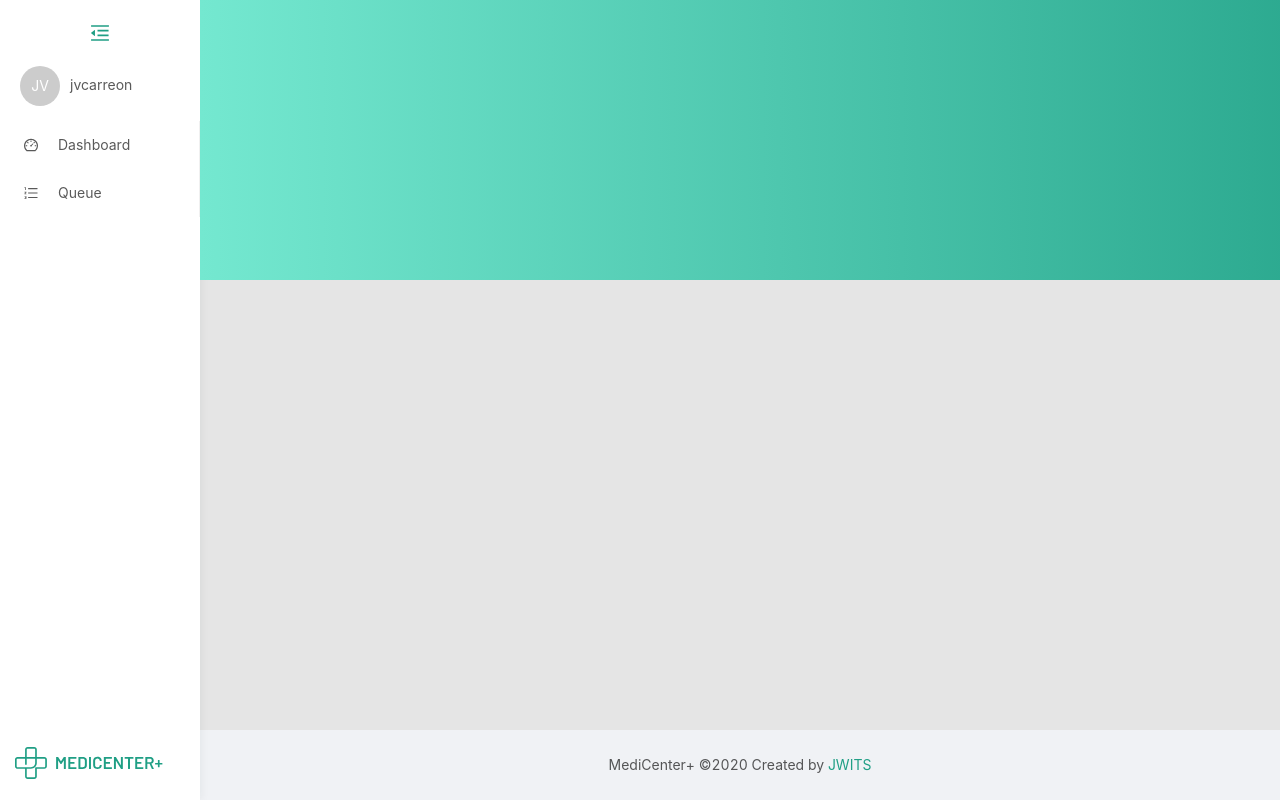
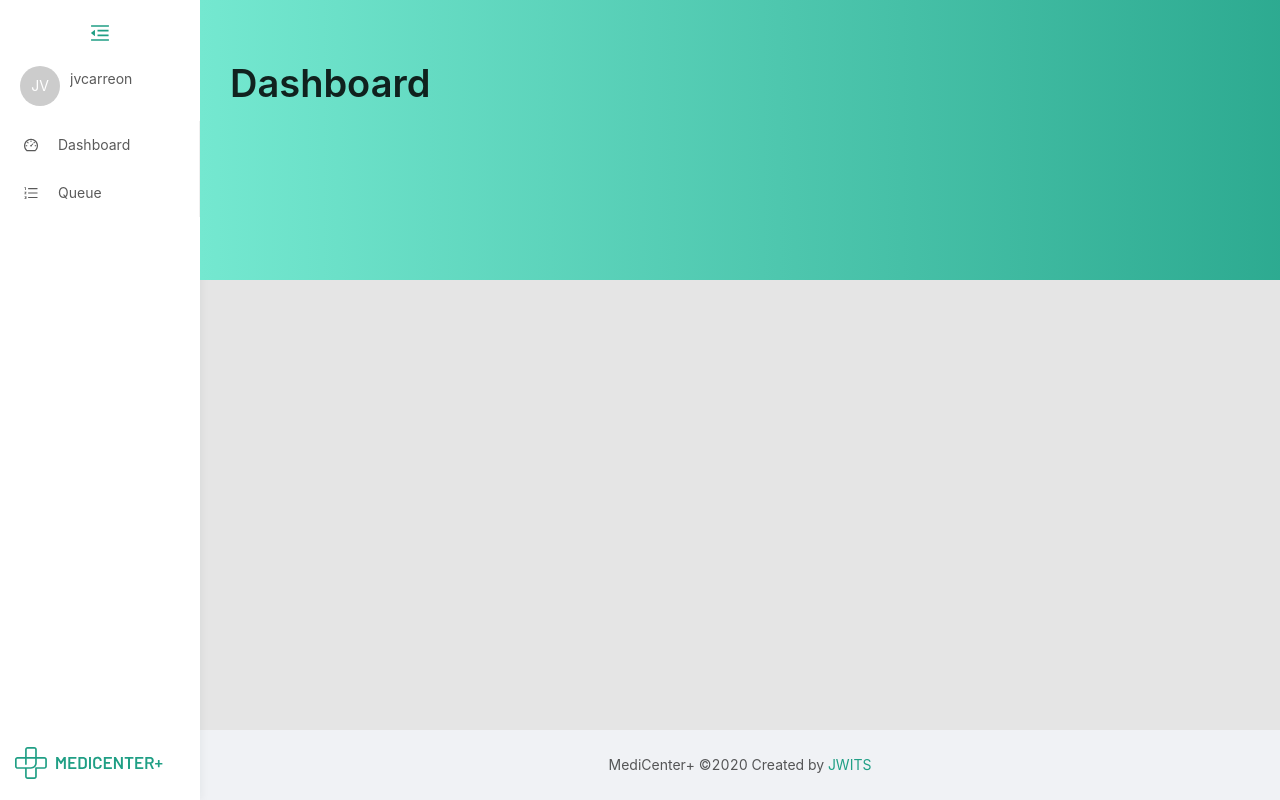
Before and after one commit to janzell/react-boilerplate, a React (Create React App) app: page /dashboard in a window 1280 px wide. Shown: the top 800 px of the page. Built offline with nearby package versions, Linux system fonts and the light colour scheme.

Commit message:
Added routing

```diff
--- a/src/layouts/main.js
+++ b/src/layouts/main.js
@@ -1,14 +1,22 @@
 import React, { useState } from "react";
-import { Avatar, Layout, Menu } from "antd";
+import { Avatar, Layout, Menu, Typography } from "antd";
 import { MenuUnfoldOutlined, MenuFoldOutlined } from "@ant-design/icons";
 import "./main.less";
 import { ReactComponent as Logo } from "../assets/logo.svg";
 import { ReactComponent as LogoSm } from "../assets/logo-sm.svg";
-import { BrowserRouter as Router } from "react-router-dom";
+import {
+  BrowserRouter as Router,
+  Switch,
+  Route,
+  Link,
+  useLocation
+} from "react-router-dom";
 import routes from "../routes";
 
-const MainLayout = props => {
-  const { children } = props;
+const BaseLayout = props => {
+  console.log(props);
+  let location = useLocation();
+  console.log(location);
   const { Sider, Content, Footer } = Layout;
   const [collapsed, setCollapsed] = useState(false);
   const toggleSideBar = () => {
@@ -16,22 +24,37 @@ const MainLayout = props => {
   };
   const renderMenuList = () => {
     return routes.info.map(route => (
-      <Menu.Item key={route.path}>
-        <route.icon></route.icon>
+      <Menu.Item key={route.key}>
+        <route.icon />
         <span>{route.title}</span>
+        <Link to={route.path} />
       </Menu.Item>
     ));
   };
 
+  const renderRoutes = () => {
+    return routes.info.map((route, index) => (
+      // You can render a <Route> in as many places
+      // as you want in your app. It will render along
+      // with any other <Route>s that also match the URL.
+      // So, a sidebar or breadcrumbs or anything else
+      // that requires you to render multiple things
+      // in multiple places at the same URL is nothing
+      // more than multiple <Route>s.
+      <Route {...route} />
+    ));
+  };
+
   return (
-    <Layout>
+    <Layout hasSider={true}>
       <Sider
+        collapsible
+        trigger={null}
         theme="light"
-        trigger={null}
-        collapsible
         collapsed={collapsed}
         collapsedWidth={56}
         className="main-sidebar fixed-sidebar"
+        breakpoint="sm"
       >
         <div className="sidebar-toggle-cont">
           {collapsed ? (
@@ -50,15 +73,10 @@ const MainLayout = props => {
           <Avatar className="sidebar-avatar" size="large">
             JV
           </Avatar>
-          <p className="username -item-left">jvcarreon</p>
-          <v className="clearfix" />
+          <Typography className="username -item-left">jvcarreon</Typography>
+          <div className="clearfix" />
         </div>
-        <Menu
-          className="main-menu"
-          theme="light"
-          mode="inline"
-          defaultSelectedKeys={["dashboard"]}
-        >
+        <Menu className="main-menu" theme="light" mode="inline">
           {renderMenuList()}
         </Menu>
         <div className="logo-cont">{collapsed ? <LogoSm /> : <Logo />}</div>
@@ -70,11 +88,17 @@ const MainLayout = props => {
       >
         <Content className="main-content">
           <div className="header-banner" />
-          <div className="content-wrapper">{children}</div>
+          <div className="content-wrapper">
+            <Switch>{renderRoutes()}</Switch>
+          </div>
         </Content>
         <Footer style={{ textAlign: "center" }}>
           MediCenter+ ©{new Date().getFullYear()} Created by{" "}
-          <a href="https://www.jwits.co" target="_blank">
+          <a
+            href="https://www.jwits.co"
+            target="_blank"
+            rel="noopener noreferrer"
+          >
             JWITS
           </a>
         </Footer>
@@ -83,4 +107,18 @@ const MainLayout = props => {
   );
 };
 
+/**
+ *  Wrap base layout with Router so react router hooks can be used
+ * @returns {*}
+ * @constructor
+ */
+const RouterCont = () => {
+  return (
+    <Router>
+      <BaseLayout />
+    </Router>
+  );
+};
+
+const MainLayout = RouterCont;
 export default MainLayout;
--- a/src/layouts/main.less
+++ b/src/layouts/main.less
@@ -9,19 +9,31 @@
 }
 .user-info {
   padding: 15px 20px;
-  text-align: center;
   width: 100%;
   clear: both;
+}
+.sidebar-avatar {
+  display: inline-block;
+  transition: font-size 0.15s cubic-bezier(0.215, 0.61, 0.355, 1), margin 0.3s cubic-bezier(0.645, 0.045, 0.355, 1);
 }
 .main-sidebar.ant-layout-sider-collapsed .user-info {
   padding: 15px 8px;
 }
 .user-info .username {
-  margin: 8px 0 0 10px ;
-  float: left;
+  display: inline-block;
+  overflow: hidden;
+  text-overflow: ellipsis;
+  width: 110px;
+  white-space: nowrap;
+  margin-left: 10px;
+  opacity: 1;
+  transition: opacity 0.3s cubic-bezier(0.645, 0.045, 0.355, 1), width 0.3s cubic-bezier(0.645, 0.045, 0.355, 1);
 }
 .main-sidebar.ant-layout-sider-collapsed .user-info .username {
-  display: none;
+  display: inline-block;
+  max-width: 0;
+  opacity: 0;
+  margin: 0;
 }
 .main-sidebar.ant-layout-sider-collapsed .main-menu {
   width: 56px;
@@ -36,9 +48,6 @@
   font-size: 20px;
   padding: 8px;
   color: @primary-color;
-}
-.sidebar-avatar {
-  float: left;
 }
 .sidebar-toggle:hover {
   color: @link-hover-color;
@@ -87,7 +96,10 @@
   width: 100%;
   height: 280px;
   background: linear-gradient(90deg,  #74E8D0 0%, @primary-color 100%);
+  z-index: 1;
 }
 .content-wrapper {
-  padding: 30px 20px 20px 20px;
+  padding: 60px 30px 30px 30px;
+  z-index: 2;
+  position: relative;
 }
--- a/src/pages/info/dashboard.js
+++ b/src/pages/info/dashboard.js
@@ -1,16 +1,13 @@
 import React from "react";
-import MainLayout from "../../layouts/main";
 import { Row, Col, Typography } from "antd";
 
 const Dashboard = () => {
   return (
-    <MainLayout>
-      <Row>
-        <Col span={24}>
-          <Typography>Dashboard</Typography>
-        </Col>
-      </Row>
-    </MainLayout>
+    <Row>
+      <Col span={24}>
+        <Typography.Title>Dashboard</Typography.Title>
+      </Col>
+    </Row>
   );
 };
 export default Dashboard;
--- a/src/pages/info/queue.js
+++ b/src/pages/info/queue.js
@@ -1,16 +1,13 @@
 import React from "react";
-import MainLayout from "../../layouts/main";
 import { Row, Col, Typography } from "antd";
 
 const Queue = () => {
   return (
-    <MainLayout>
-      <Row>
-        <Col span={24}>
-          <Typography>Queue</Typography>
-        </Col>
-      </Row>
-    </MainLayout>
+    <Row>
+      <Col span={24}>
+        <Typography.Title>Queue</Typography.Title>
+      </Col>
+    </Row>
   );
 };
 export default Queue;
--- /dev/null
+++ b/src/router.js
@@ -0,0 +1,3 @@
+const Router = () => {};
+
+export default Router;
--- a/src/routes.js
+++ b/src/routes.js
@@ -11,12 +11,14 @@ const routes = {
   // Information department paths
   info: [
     {
+      key: "info/dashboard",
       path: "/dashboard",
       title: "Dashboard",
       component: Dashboard,
       icon: DashboardOutlined
     },
     {
+      key: "info/queue",
       path: "/queue",
       title: "Queue",
       component: Queue,
```
